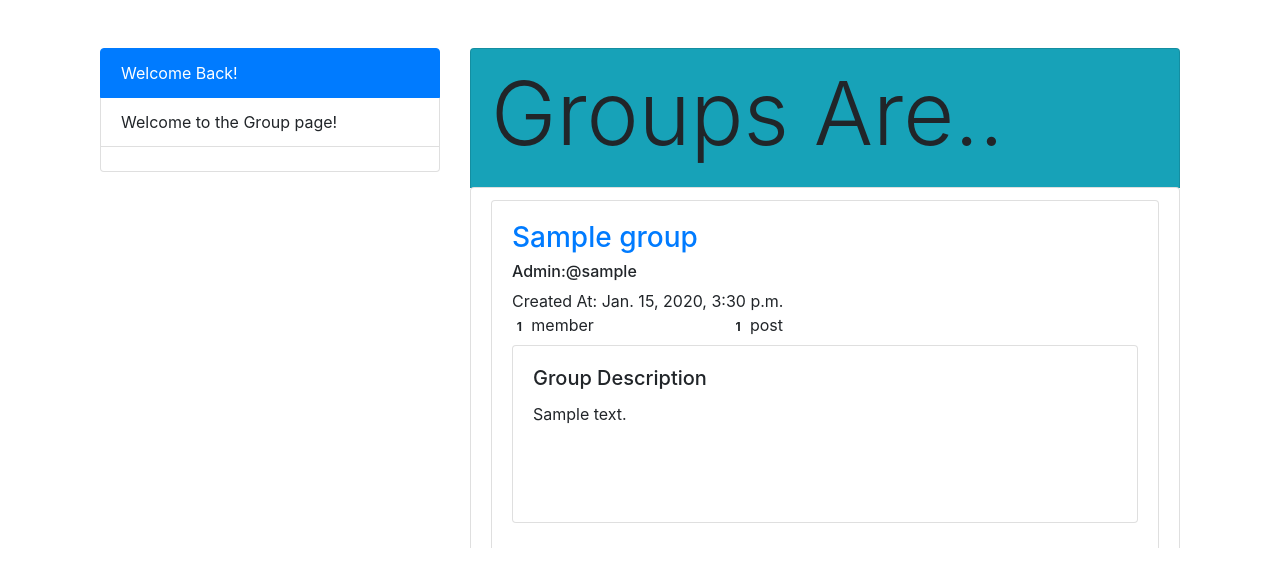
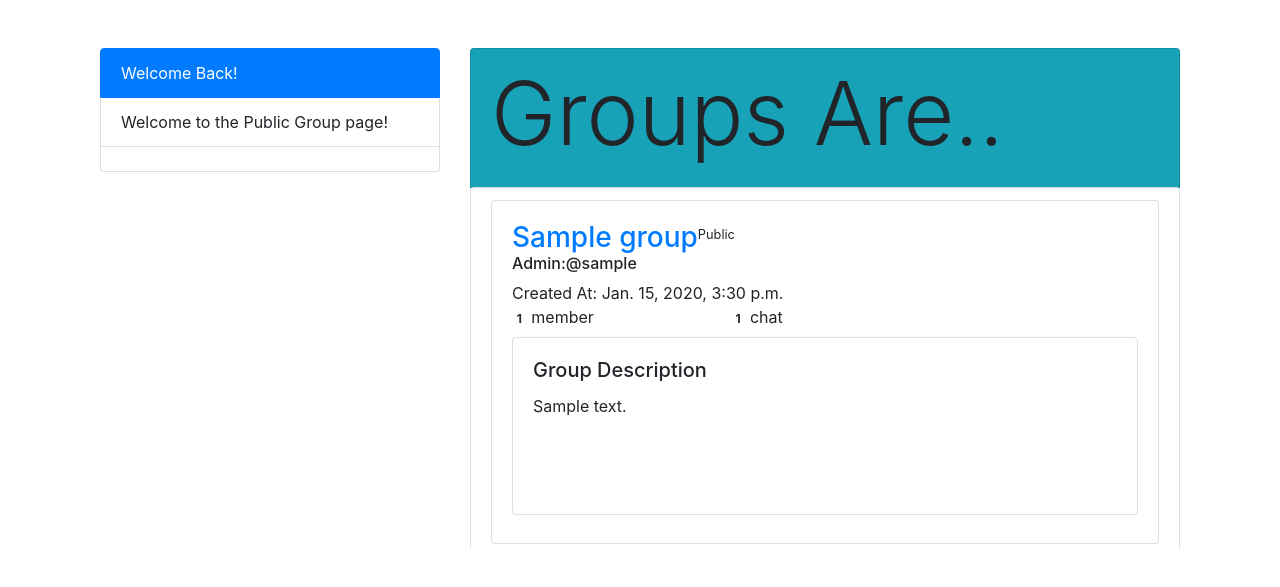
Before and after one commit to kunaldewangan/dj-Group-Web-App, a Django app: page /groups/ in a window 1280 px wide. Shown: the part 56-643 px from the top of the page. Run offline with Django 3.2, Linux system fonts and the light colour scheme; tables that the repository leaves empty hold one stand-in row (values such as "Sample post"); some libraries are stand-ins or nearby versions.

Commit message:
group list template update

```diff
--- a/groups/templates/groups/group_list.html
+++ b/groups/templates/groups/group_list.html
@@ -14,7 +14,7 @@
                 </a>
             </li>
             {% endif %}
-            <li class="list-group-item">Welcome to the Group page!</li>
+            <li class="list-group-item">Welcome to the Public Group page!</li>
             <li class="list-group-item">
                 {% if user.is_authenticated %}
                 <a href="{% url 'groups:group_create' %}" class="btn btn-md btn-fill btn-warning">
@@ -38,13 +38,24 @@
                     <h2 class="display-2">Groups Are..</h2>
                 </li>
                 <div class="list-group">
+                    {% if group_list %}
                     {% for group in group_list %}
                     <div class="list-group-item">
                         <div class="card">
                             <div class="card-body">
-                                <a href="{% url 'groups:group_detail' slug=group.slug %}">
-                                    <h3 class="title list-group-item-heading">{{group.name}}</h3>
-                                </a>
+
+                                <div class="container">
+                                    <div class="row">
+                                        <div class="list-group-item-heading" style="float: left;">
+                                            <span class="h3"><a href="{% url 'groups:group_detail' slug=group.slug %}">
+                                                    {{group.name}}
+                                                </a></span>
+                                        </div>
+                                        <div>
+                                            <span><small>Public</small></span>
+                                        </div>
+                                    </div>
+                                </div>
                                 <h6>Admin:@{{group.admin.username}}</h6>
 
                                 <time>Created At: {{group.created_at}}</time>
@@ -55,7 +66,7 @@
                                     </div>
                                     <div class="col-md-4">
                                         <span class="badge">{{group.post_group.count}}</span>
-                                        post{{group.posts.count|pluralize}}
+                                        chat{{group.posts.count|pluralize}}
                                     </div>
                                 </div>
 
@@ -76,6 +87,15 @@
                     </div>
 
                     {% endfor %}
+                    {% else %}
+                    <div class="list-group-item">
+                        <div class="card">
+                            <div class="card-body">
+                                <p>No Groups Found</p>
+                            </div>
+                        </div>
+                    </div>
+                    {% endif %}
                 </div>
             </div>
         </ul>
```
